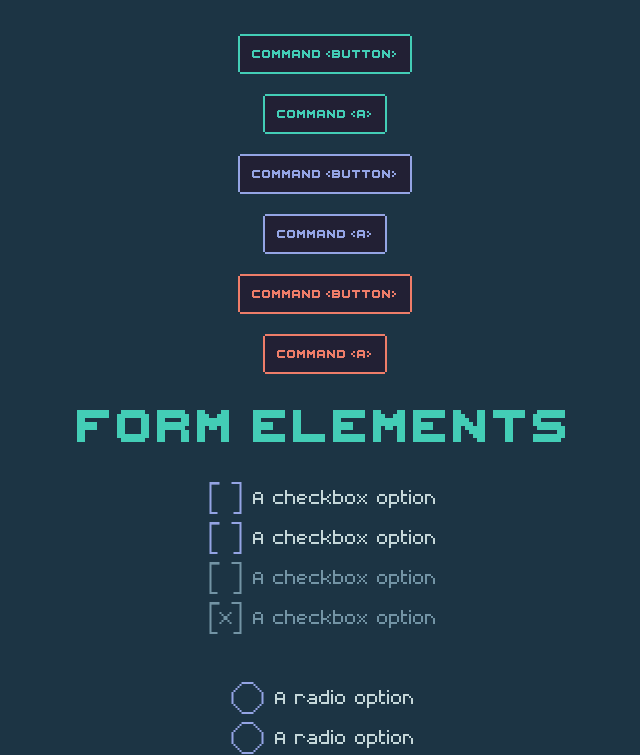
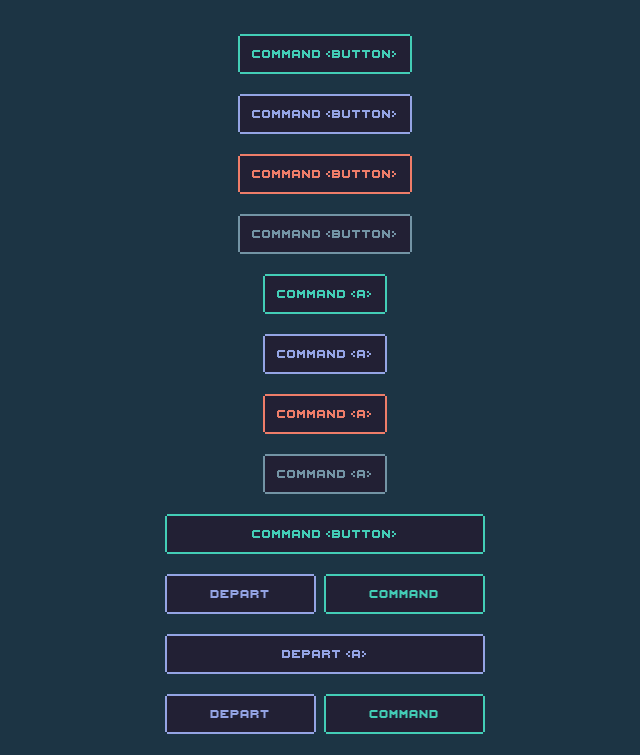
Before and after one commit to playstructs/structs-design-system, a website built with Parcel: page index.html in a window 1280 px wide. Shown: the part 419-1174 px from the top of the page, without its empty margins (315-955 px from the left). Built offline with nearby package versions, Linux system fonts and the light colour scheme.

Commit message:
Disabled screen button and full width buttons

```diff
--- a/css/main.css
+++ b/css/main.css
@@ -12,7 +12,7 @@ section {
   color: #43CDB6;
 }
 
-.sui-input-text-group {
+.fixed-width-group {
   display: inline-block;
   width: 320px;
 }
--- a/css/sui.css
+++ b/css/sui.css
@@ -76,6 +76,9 @@ h2 {
 .sui-accent-des-active {
   color: #F4A990;
 }
+.sui-accent-disabled {
+  color: #7394A5;
+}
 
 /* ---- Text End ---- */
 
@@ -135,6 +138,20 @@ a.sui-screen-btn::after {
 .sui-screen-btn:hover.sui-accent-des {
   color: #F4A990;
   border-image: url("/img/border-image-accent-des-active.png") 2 / 2px;
+}
+
+.sui-screen-btn.sui-accent-disabled {
+  border-image: url("/img/border-image-accent-disabled.png") 2 / 2px;
+}
+
+.sui-screen-btn-flex-wrapper {
+  display: flex;
+  column-gap: 8px;
+  justify-items: center;
+}
+
+.sui-screen-btn-flex-wrapper > .sui-screen-btn {
+  flex-grow: 1;
 }
 
 /* ---- Screen Button End ---- */
--- a/index.html
+++ b/index.html
@@ -19,14 +19,14 @@
   <section>
     <div class="group">
       <h1>
-        Display - Used For Large Titles.<br>
+        &lt;h1&gt; Display - Used For Large Titles.<br>
         Size: 16px line-height: 24px
       </h1>
     </div>
 
     <div class="group">
       <h2>
-        Header - Used For Small Headers and Labels.<br>
+        &lt;h2&gt;/&lt;label&gt; Header - Used For Small Headers and Labels.<br>
         Size: 8px line-height: 16px
       </h2>
     </div>
@@ -56,13 +56,25 @@
     <br>
 
     <div>
-      <a href="javascript: void(0)" class="sui-screen-btn sui-accent-pri">Command &lt;a&gt;</a>
+      <button class="sui-screen-btn sui-accent-sec">Command &lt;button&gt;</button>
     </div>
 
     <br>
 
     <div>
-      <button class="sui-screen-btn sui-accent-sec">Command &lt;button&gt;</button>
+      <button class="sui-screen-btn sui-accent-des">Command &lt;button&gt;</button>
+    </div>
+
+    <br>
+
+    <div>
+      <button class="sui-screen-btn sui-accent-disabled">Command &lt;button&gt;</button>
+    </div>
+
+    <br>
+
+    <div>
+      <a href="javascript: void(0)" class="sui-screen-btn sui-accent-pri">Command &lt;a&gt;</a>
     </div>
 
     <br>
@@ -74,13 +86,41 @@
     <br>
 
     <div>
-      <button class="sui-screen-btn sui-accent-des">Command &lt;button&gt;</button>
+      <a href="javascript: void(0)" class="sui-screen-btn sui-accent-des">Command &lt;a&gt;</a>
     </div>
 
     <br>
 
     <div>
-      <a href="javascript: void(0)" class="sui-screen-btn sui-accent-des">Command &lt;a&gt;</a>
+      <a href="javascript: void(0)" class="sui-screen-btn sui-accent-disabled">Command &lt;a&gt;</a>
+    </div>
+
+    <br>
+
+    <div class="fixed-width-group">
+      <div class="sui-screen-btn-flex-wrapper">
+        <button class="sui-screen-btn sui-accent-pri">Command &lt;button&gt;</button>
+      </div>
+
+      <br>
+
+      <div class="sui-screen-btn-flex-wrapper">
+        <button class="sui-screen-btn sui-accent-sec">Depart</button>
+        <button class="sui-screen-btn sui-accent-pri">Command</button>
+      </div>
+
+      <br>
+
+      <div class="sui-screen-btn-flex-wrapper">
+        <button class="sui-screen-btn sui-accent-sec">Depart &lt;a&gt;</button>
+      </div>
+
+      <br>
+
+      <div class="sui-screen-btn-flex-wrapper">
+        <a class="sui-screen-btn sui-accent-sec">Depart</a>
+        <a class="sui-screen-btn sui-accent-pri">Command</a>
+      </div>
     </div>
   </section>
 
@@ -178,7 +218,7 @@
         </div>
       </div>
 
-      <div class="group sui-input-text-group">
+      <div class="group fixed-width-group sui-input-text-group">
         <label class="sui-block-label" for="testInputText1">
           <span class="sui-block-label-text">Min. Vulnerable Ore</span>
           <input
```
